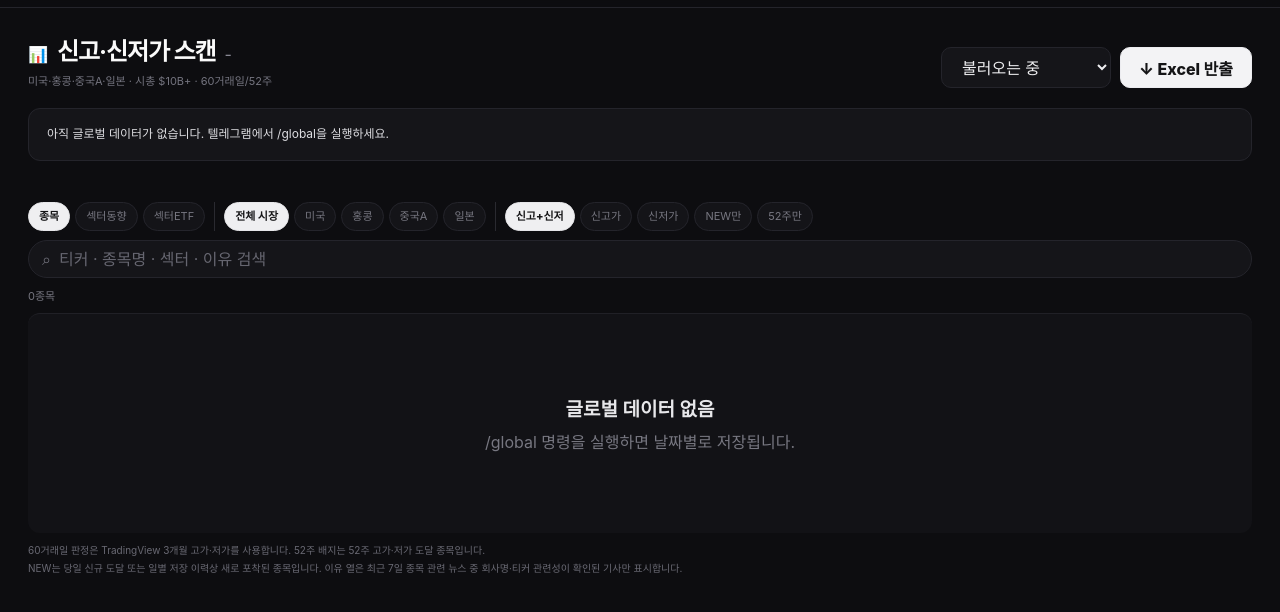
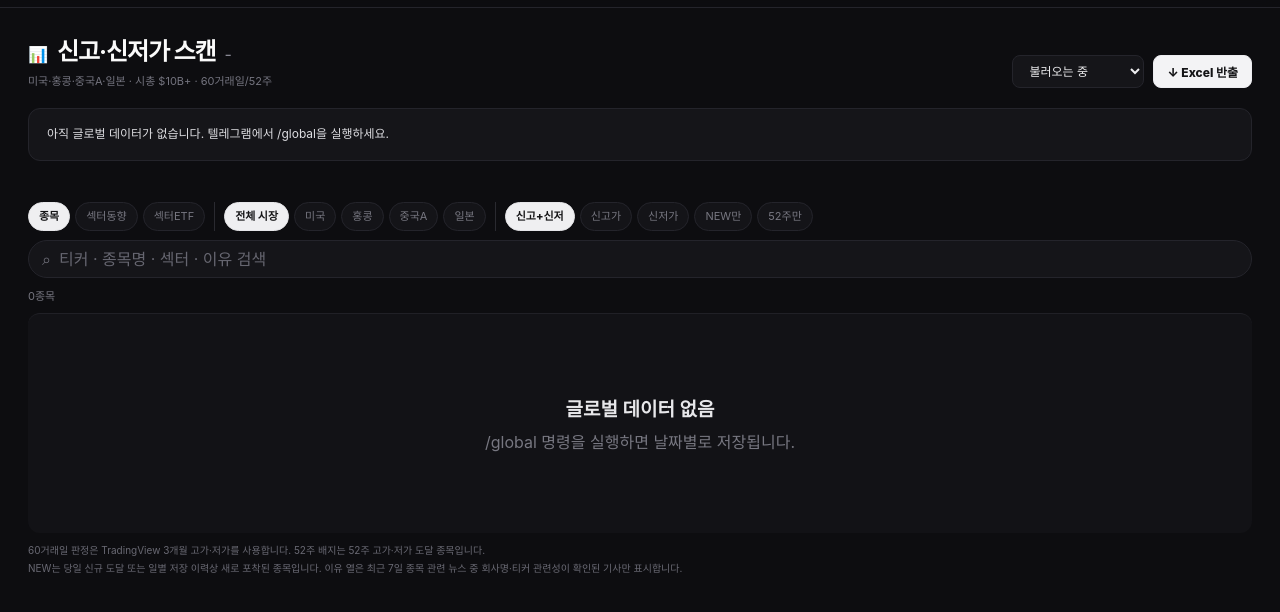
Before and after one commit to HeeChaNY/stock-market-dashboards, a plain HTML site: page global/index.html in a window 1280 px wide. Shown: the part 50-662 px from the top of the page. Drawn offline with Linux system fonts and the light colour scheme; no server answers.

Commit message:
Reduce global date and export controls

```diff
--- a/global/assets/styles.css
+++ b/global/assets/styles.css
@@ -41,21 +41,23 @@ button, select { cursor: pointer; }
 .global-hero p { margin: 5px 0 0; color: #74747f; font-size: 11px; }
 .global-actions { display: flex; align-items: center; gap: 9px; }
 .date-picker select {
-  min-width: 170px;
-  height: 41px;
-  padding: 0 39px 0 16px;
+  min-width: 132px;
+  height: 33px;
+  padding: 0 30px 0 12px;
   border: 1px solid #24242b;
-  border-radius: 10px;
+  border-radius: 8px;
   background: #151519;
   color: #eeeef0;
+  font-size: 12px;
 }
 .global-export {
-  height: 41px;
+  height: 33px;
   border: 1px solid #ececf0;
-  border-radius: 10px;
-  padding: 0 18px;
+  border-radius: 8px;
+  padding: 0 13px;
   background: #f3f3f5;
   color: #141416;
+  font-size: 12px;
   font-weight: 800;
 }
 .global-export:hover { background: #fff; }
--- a/global/index.html
+++ b/global/index.html
@@ -5,9 +5,9 @@
   <meta name="viewport" content="width=device-width,initial-scale=1">
   <meta name="theme-color" content="#080b14">
   <title>글로벌 마켓 스캐너</title>
-  <link rel="stylesheet" href="assets/styles.css?v=20260721-3">
+  <link rel="stylesheet" href="assets/styles.css?v=20260721-4">
   <script src="global-data.js"></script>
-  <script defer src="assets/app.js?v=20260721-3"></script>
+  <script defer src="assets/app.js?v=20260721-4"></script>
 </head>
 <body>
   <header class="site-header">
```
